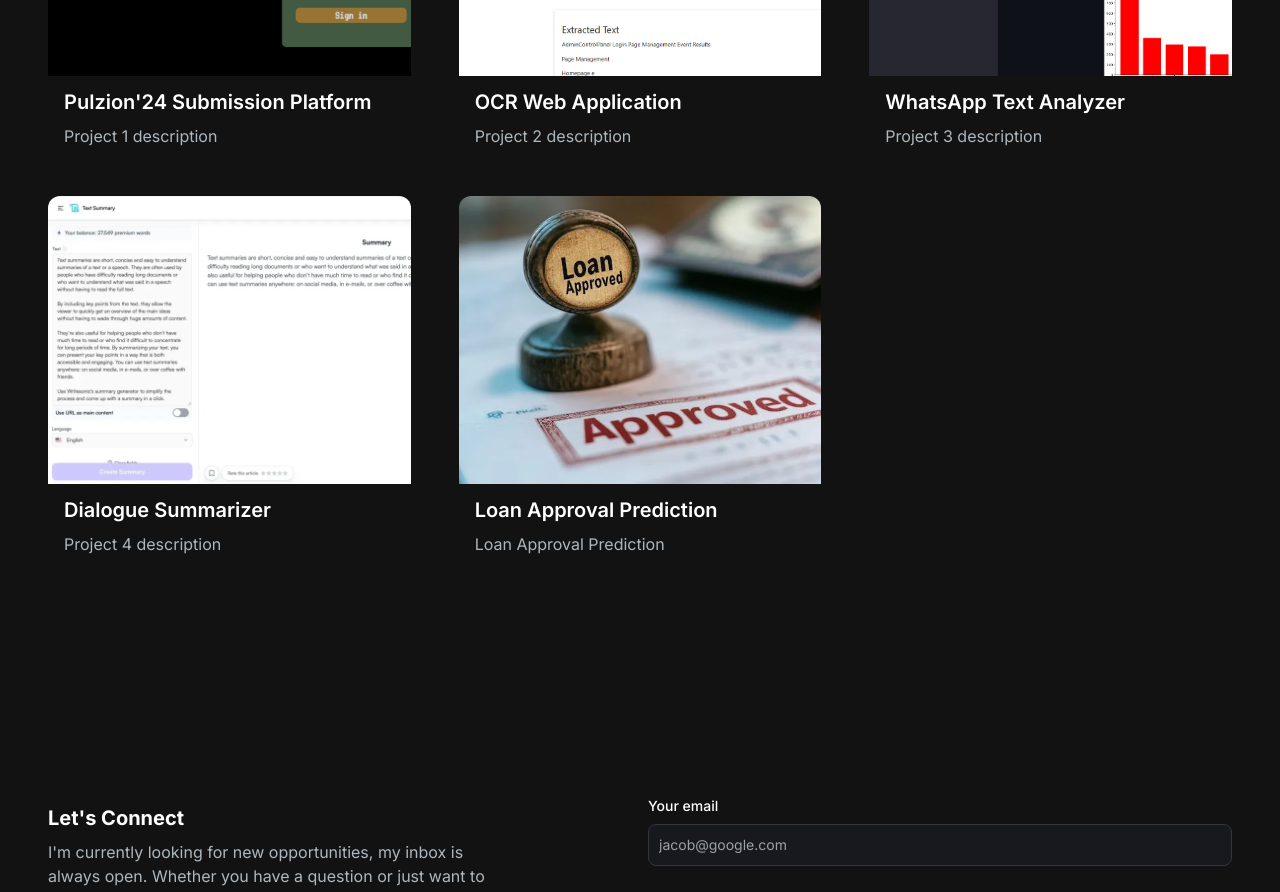
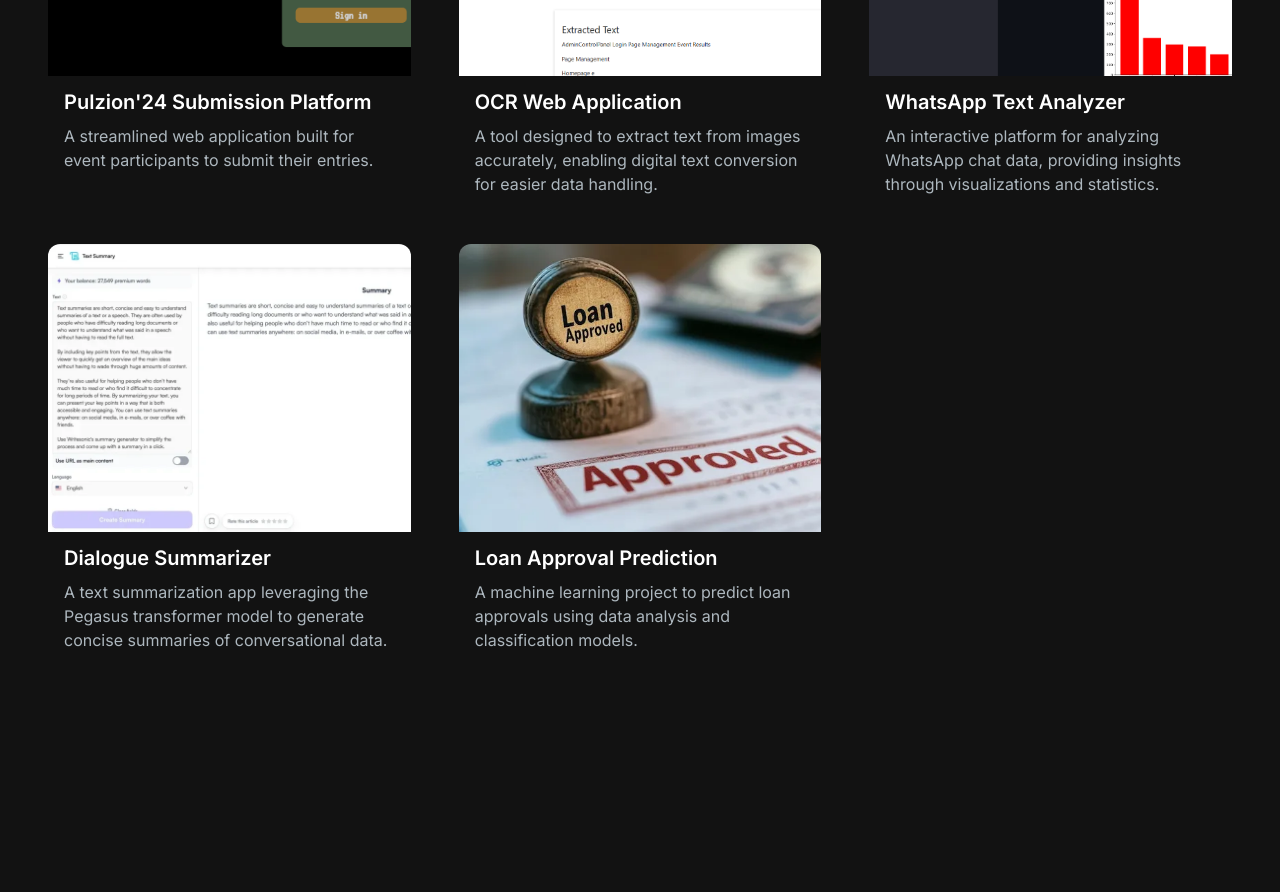
Before and after one commit to Sujit-Rukade/Portfolio, a Next.js app: page / in a window 1280 px wide. Shown: the part 1960-2852 px from the top of the page. Built offline with nearby package versions, Linux system fonts and the light colour scheme.

Commit message:
Resume updated

```diff
--- a/src/app/Components/HeroSection.jsx
+++ b/src/app/Components/HeroSection.jsx
@@ -14,9 +14,8 @@ const HeroSection = () => {
             <br></br>
             <TypeAnimation
               sequence={[
-                // Same substring at the start will only be typed out once, initially
                 'Sujit Rukade',
-                1000, // wait 1s before replacing "Mice" with "Hamsters"
+                1000,
                 'Web Developer',
                 1000,
                 'ML Enthusiast',
@@ -47,8 +46,8 @@ const HeroSection = () => {
             </button>
 
             <a
-              href='/Resume/Sujit_Rukade_Resume_draft_1.pdf' // path to your file in the public folder
-              download='Sujit_Rukade_Resume.pdf' // the name you want to give the downloaded file
+              href='/Resume/Sujit_Rukade_Resume.pdf'
+              download='Sujit_Rukade_Resume.pdf'
             >
               <button className='px-6 py-3 rounded-full bg-gradient-to-br from-primary-500 to-secondary-500 hover:bg-slate-800 text-white border border-white mt-3 sm:w-fit'>
                 Download CV
--- a/src/app/Components/ProjectsSection.jsx
+++ b/src/app/Components/ProjectsSection.jsx
@@ -8,7 +8,7 @@ const projectsData = [
     {
         id: 1,
         title: "Pulzion'24 Submission Platform",
-        description: "Project 1 description",
+        description: " A streamlined web application built for event participants to submit their entries.",
         image: "/images/projects/submission.png",
         tag: ["All", "Web"],
         gitUrl: "https://submissions.pulzion.co.in/",
@@ -17,7 +17,7 @@ const projectsData = [
     {
         id: 2,
         title: "OCR Web Application",
-        description: "Project 2 description",
+        description: "A tool designed to extract text from images accurately, enabling digital text conversion for easier data handling.",
         image: "/images/projects/ocr.png",
         tag: ["All", "Web", "Machine Learning"],
         gitUrl: "https://github.com/Sujit-Rukade/OCR-Web-App",
@@ -26,7 +26,7 @@ const projectsData = [
     {
         id: 3,
         title: "WhatsApp Text Analyzer",
-        description: "Project 3 description",
+        description: "An interactive platform for analyzing WhatsApp chat data, providing insights through visualizations and statistics.",
         image: "/images/projects/wp.png",
         tag: ["All", "Web", "Machine Learning"],
         gitUrl: "https://github.com/Sujit-Rukade/WhatsApp-Text-Analyzer",
@@ -35,7 +35,7 @@ const projectsData = [
     {
         id: 4,
         title: "Dialogue Summarizer",
-        description: "Project 4 description",
+        description: "A text summarization app leveraging the Pegasus transformer model to generate concise summaries of conversational data.",
           image: "/images/projects/summarizer.png",
         tag: ["All", "Web", "Machine Learning"],
         gitUrl: "https://github.com/Sujit-Rukade/Text-Summarizer",
@@ -44,7 +44,7 @@ const projectsData = [
     {
         id: 5,
         title: "Loan Approval Prediction",
-        description: "Loan Approval Prediction",
+        description: "A machine learning project to predict loan approvals using data analysis and classification models.",
           image: "/images/projects/loan.png",
         tag: ["All", "Machine Learning"],
         gitUrl: "https://github.com/Sujit-Rukade/Loan_Approval_Prediction",
```
Also changed, not shown: 2 other files (tests, documents, lock files or other folders).
